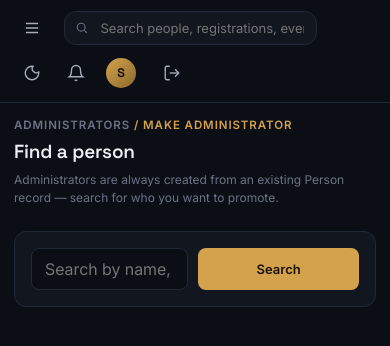
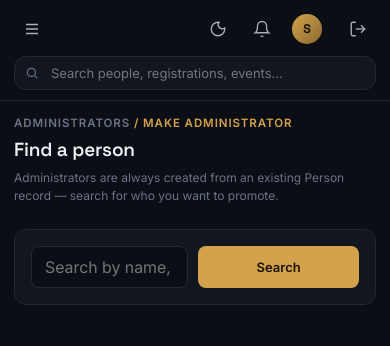
Before and after one commit to EsaKris/Sycamore-Event-Managment-System, a Django app: page /dashboard/administrators/find-person/ in a window 390 px wide. Shown: the top 346 px of the page. Run offline with Django 5.2, Linux system fonts and the light colour scheme; the visitor is signed in with stand-in values (Sample User, id 1); data that the repository does not hold is empty.

Commit message:
add search for mobile:   templates/dashboard/partials/topbar.html

```diff
--- a/templates/dashboard/partials/topbar.html
+++ b/templates/dashboard/partials/topbar.html
@@ -1,14 +1,13 @@
 <header class="topbar">
-  <div style="display:flex;align-items:center;gap:14px">
   <button class="icon-btn" id="sidebar-toggle" style="display:none" aria-label="Toggle menu">
     <svg viewBox="0 0 24 24" fill="none" stroke="currentColor" stroke-width="1.8"><path d="M4 6h16M4 12h16M4 18h16"/></svg>
   </button>
-    <div class="global-search" id="global-search" style="position:relative">
+
+  <div class="global-search" id="global-search">
     <svg width="15" height="15" viewBox="0 0 24 24" fill="none" stroke="currentColor" stroke-width="2"><circle cx="11" cy="11" r="7"/><path d="M21 21l-4.35-4.35"/></svg>
     <input id="global-search-input" type="text" placeholder="Search people, registrations, events…" autocomplete="off">
     <kbd>&#8984;K</kbd>
     <div id="global-search-results" class="search-dropdown"></div>
-    </div>
   </div>
 
   <div class="topbar-actions">
```
Lines whose indentation alone changed are shown as unchanged.
